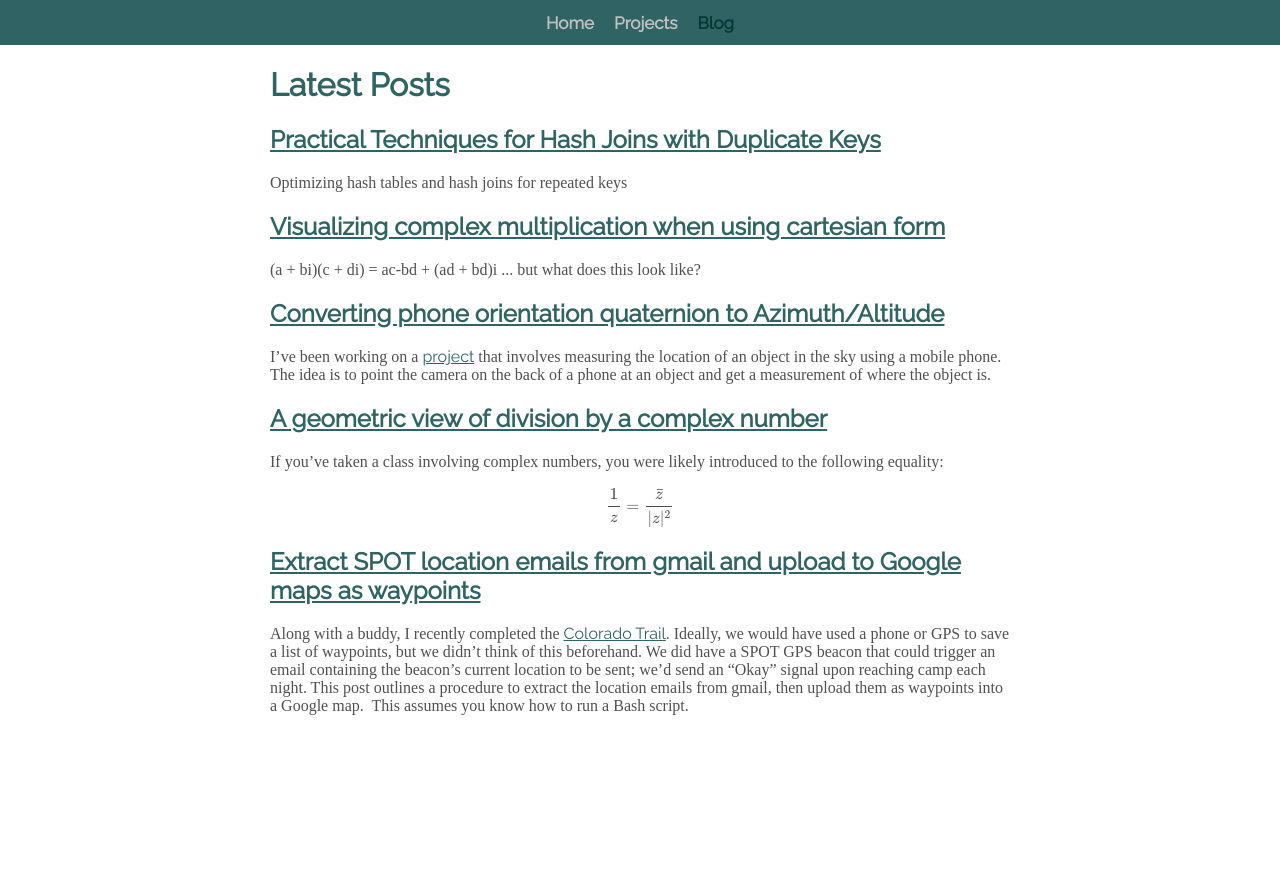
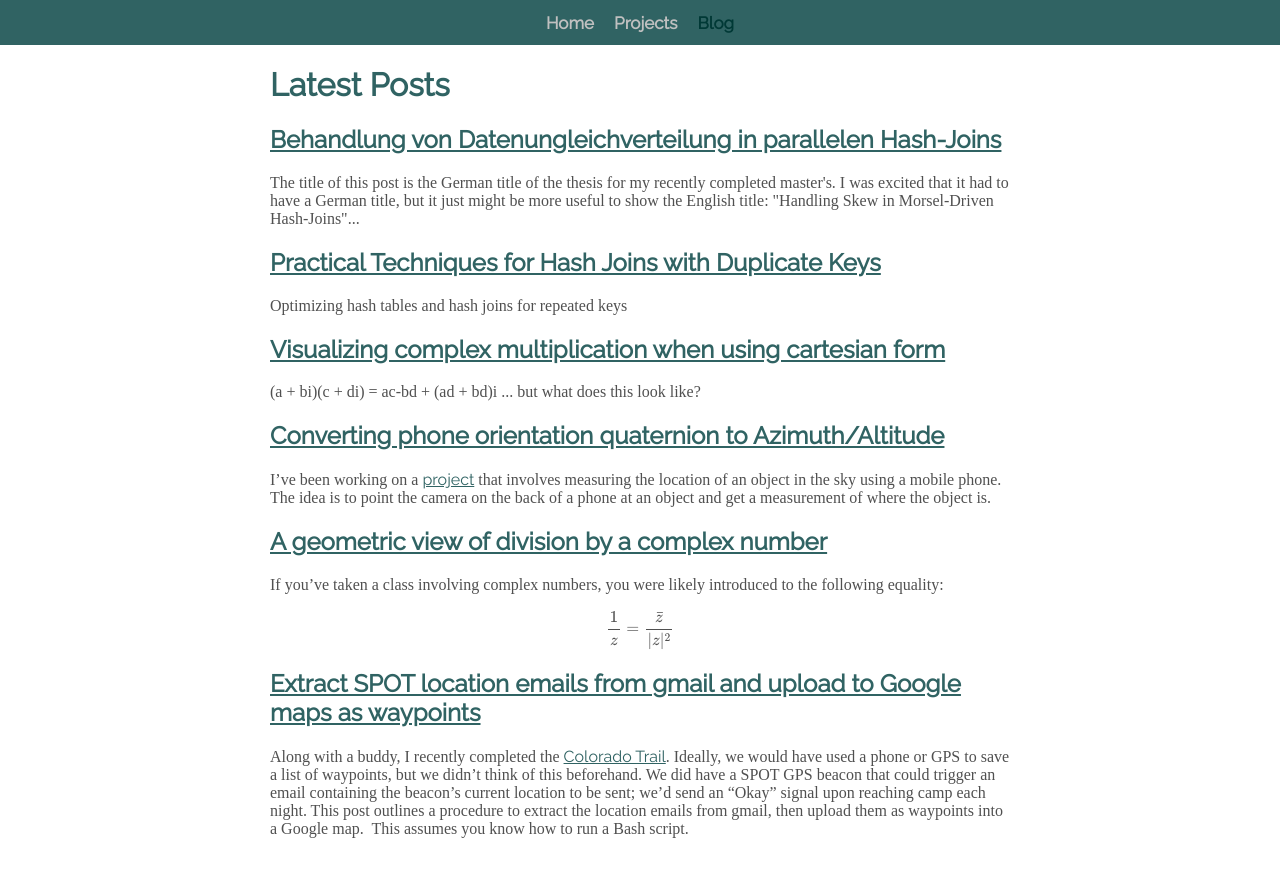
Before and after one commit to parkertimmins/parkertimmins.github.io, a Jekyll site: the page built from blog.html, in a window 1280 px wide. Shown: the top 877 px of the page. Built offline with Jekyll 4.4.1, drawn with Linux system fonts in a browser that asks for light colours; formulas are drawn with MathJax 3; part of the change alters nothing that is shown.

Commit message:
Add post on thesis. Change name of guided research post

```diff
--- /dev/null
+++ b/_posts/2023-12-14-master-thesis.md
@@ -0,0 +1,45 @@
+---
+layout: post
+title: Behandlung von Datenungleichverteilung in parallelen Hash-Joins
+excerpt: "The title of this post is the German title of the thesis for my recently completed master's. I was excited that it had to have a German title, but it just might be more useful to show the English title: \"Handling Skew in Morsel-Driven Hash-Joins\"..."
+featured-img: "/assets/images/oasis_sunset.jpg"
+---
+The title of this post is the German title of the thesis for my recently completed master's.
+I was excited that it had to have a German title, but it just might be more useful to show the English title: "Handling Skew in Morsel-Driven Hash-Joins".
+My thesis (and most of my studies) focused on database internals.
+It involves hash join optimizations that I tested in the [Umbra database system](https://umbra-db.com/).
+Since I spent a ton of time describing exactly what I did, there isn't much reason to rehash ;) it here.
+Instead, I've copied the abstract below and provided a link to the full document.
+
+
+### Abstract
+Hash Joins are the dominant join technique in modern database systems; they are highly efficient and perform well on a wide range of data.
+Unfortunately, their performance can decline in the presence of skew.
+
+Hash joins often use separately chained collision lists, which can become excessively long when build-side keys are highly skewed. During the probe stage, iterating through long collision lists results in poor cache performance.
+If the probe relation is also skewed, repeated linked list iteration amplifies this behavior.
+
+Morsel-driven parallelism is an efficient method to achieve high concurrency in
+modern relational database systems. The combination of Morsel-driven parallelism
+with hash joins using chained collision lists causes a second problem — low thread
+utilization. When the build relation is highly skewed, one morsel may produce far
+more results than another morsel. If the imbalance between morsels is high enough,
+the thread processing a long-running morsel will finish long after other threads. The
+query is delayed until the slow thread finishes and resources are utilized poorly.
+
+The issues of poor cache performance and low thread utilization can drastically
+reduce the performance of hash joins on skewed data. To rectify these issues, we introduce two techniques: Node Compaction and Sub-morsel Stealing. Node Compaction
+gathers skewed tuples and copies them into dense arrays of tuples, improving cache
+utilization during probe. Sub-morsel Stealing allows one thread to help another thread
+join skewed morsels, improving thread utilization.
+
+Using these techniques, we improve the execution time of queries on many skewed
+workloads. On a large subset of the Cardinality Estimation benchmark, these methods
+achieve a mean speedup of 49%, with a maximum speedup of over 87x. At the same
+time, we show that these techniques do not cause a significant reduction in performance
+on non-skewed workloads, such as TPC-H.
+
+
+
+### Thesis
+[Handling Skew in Morsel-Driven Hash-Joins](/assets/files/ParkerTimminsMasterThesis.pdf)
```
Also changed, not shown: _posts/2023-12-01-duplicate-keys.md (renamed from _posts/2023-12-14-duplicate-keys.md, +1 -0 lines), 1 other file.
